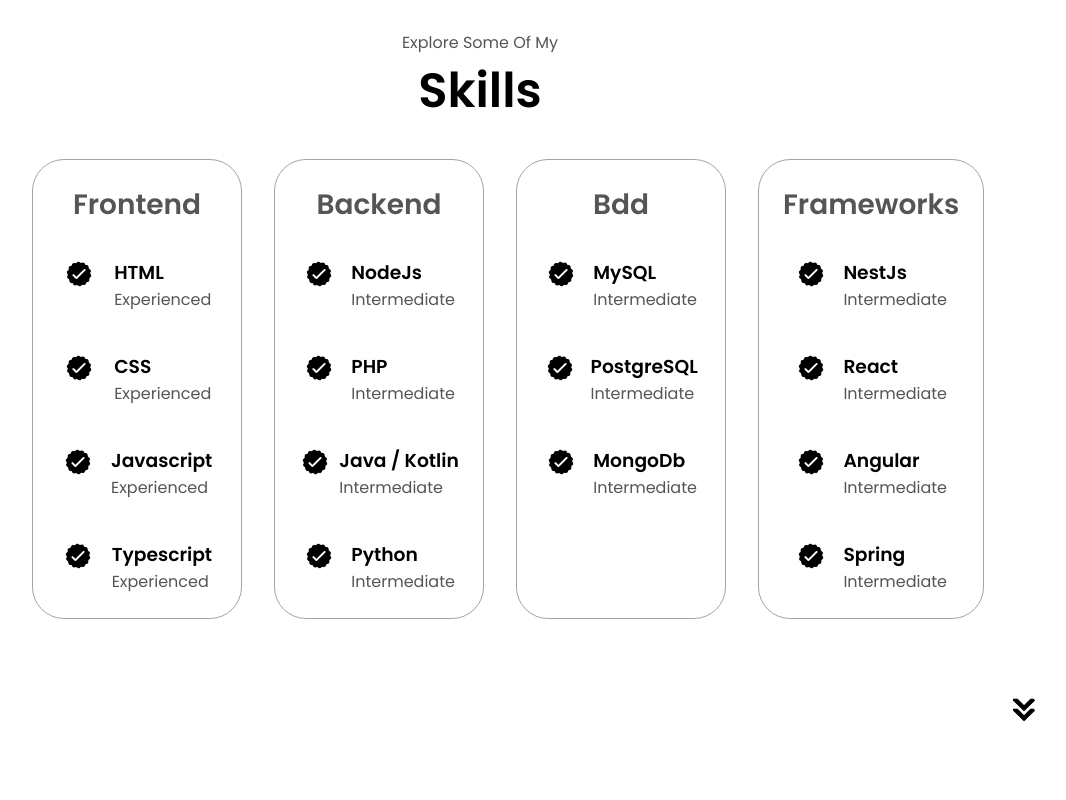
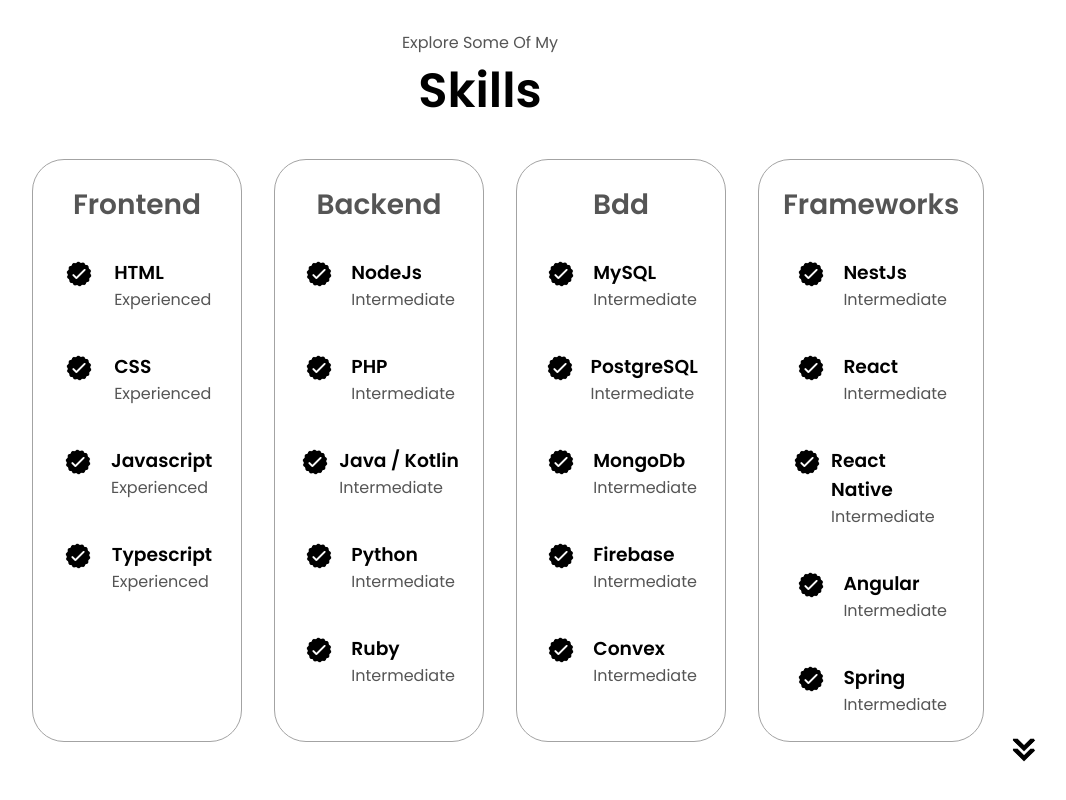
Before and after one commit to spi971/beubixelV2, a website built with Vite: page index.html in a window 1280 px wide. Shown: the part 1546-2346 px from the top of the page, without its empty margins (160-1226 px from the left). Before the commit the page ends 2312 px from the top, so only its background shows below. Built offline with nearby package versions, Linux system fonts and the light colour scheme.

Commit message:
[FIX]links & missing details

```diff
--- a/index.html
+++ b/index.html
@@ -132,7 +132,7 @@
         src="./assets/arrow.png"
         alt="Arrow icon"
         class="icon arrow"
-        onclick="location.href='./#experience'"
+        onclick="location.href='./#skills'"
       />
     </section>
 
@@ -237,6 +237,17 @@
                   <p>Intermediate</p>
                 </div>
               </article>
+              <article>
+                <img
+                  src="./assets/checkmark.png"
+                  alt="Experience icon"
+                  class="icon"
+                />
+                <div>
+                  <h3>Ruby</h3>
+                  <p>Intermediate</p>
+                </div>
+              </article>
             </div>
           </div>
           <div class="details-container">
@@ -275,6 +286,28 @@
                   <p>Intermediate</p>
                 </div>
               </article>
+              <article>
+                <img
+                  src="./assets/checkmark.png"
+                  alt="Experience icon"
+                  class="icon"
+                />
+                <div>
+                  <h3>Firebase</h3>
+                  <p>Intermediate</p>
+                </div>
+              </article>
+              <article>
+                <img
+                  src="./assets/checkmark.png"
+                  alt="Experience icon"
+                  class="icon"
+                />
+                <div>
+                  <h3>Convex</h3>
+                  <p>Intermediate</p>
+                </div>
+              </article>
             </div>
           </div>
           <div class="details-container">
@@ -299,6 +332,17 @@
                 />
                 <div>
                   <h3>React</h3>
+                  <p>Intermediate</p>
+                </div>
+              </article>
+              <article>
+                <img
+                  src="./assets/checkmark.png"
+                  alt="Experience icon"
+                  class="icon"
+                />
+                <div>
+                  <h3>React Native</h3>
                   <p>Intermediate</p>
                 </div>
               </article>
```
